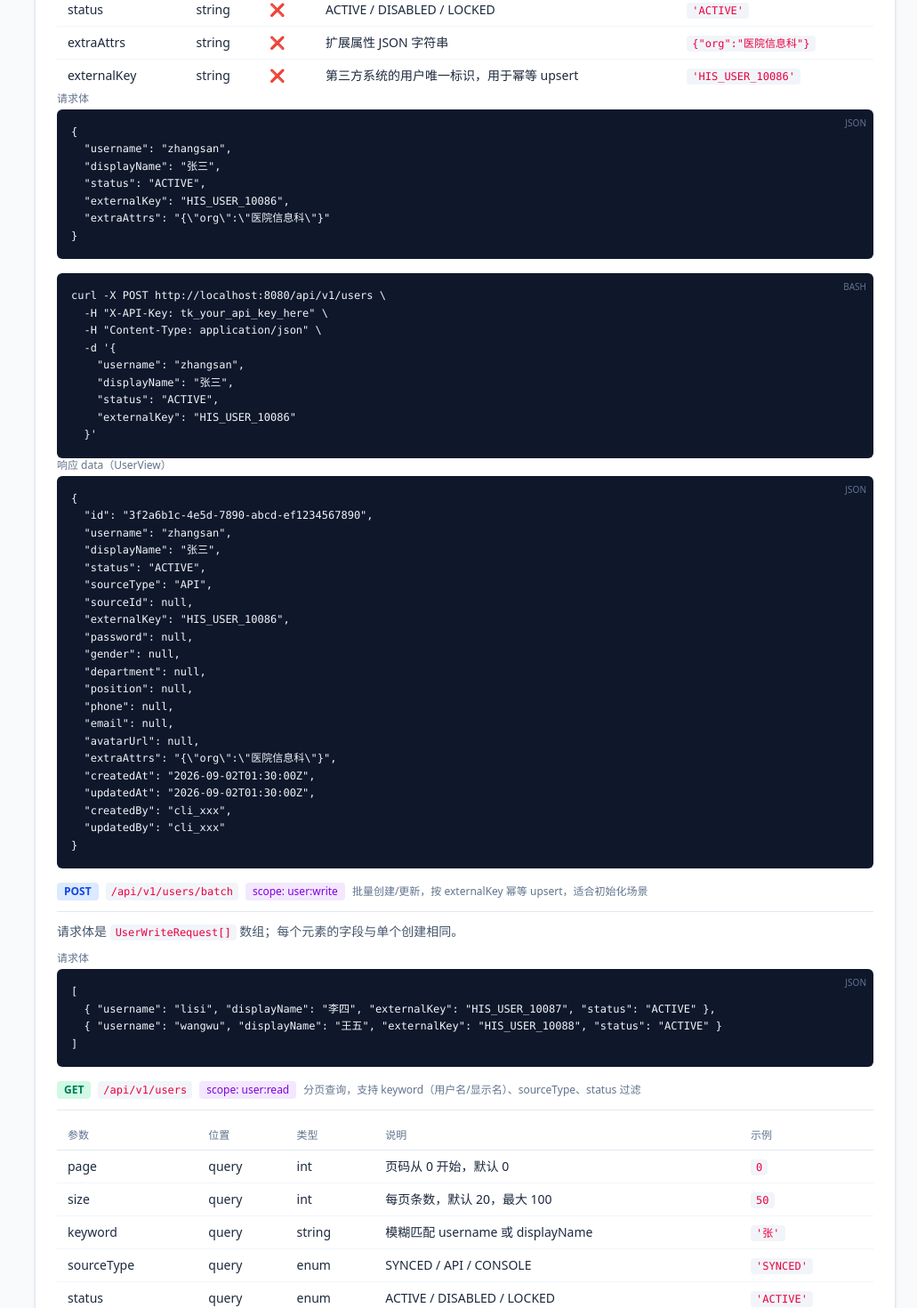
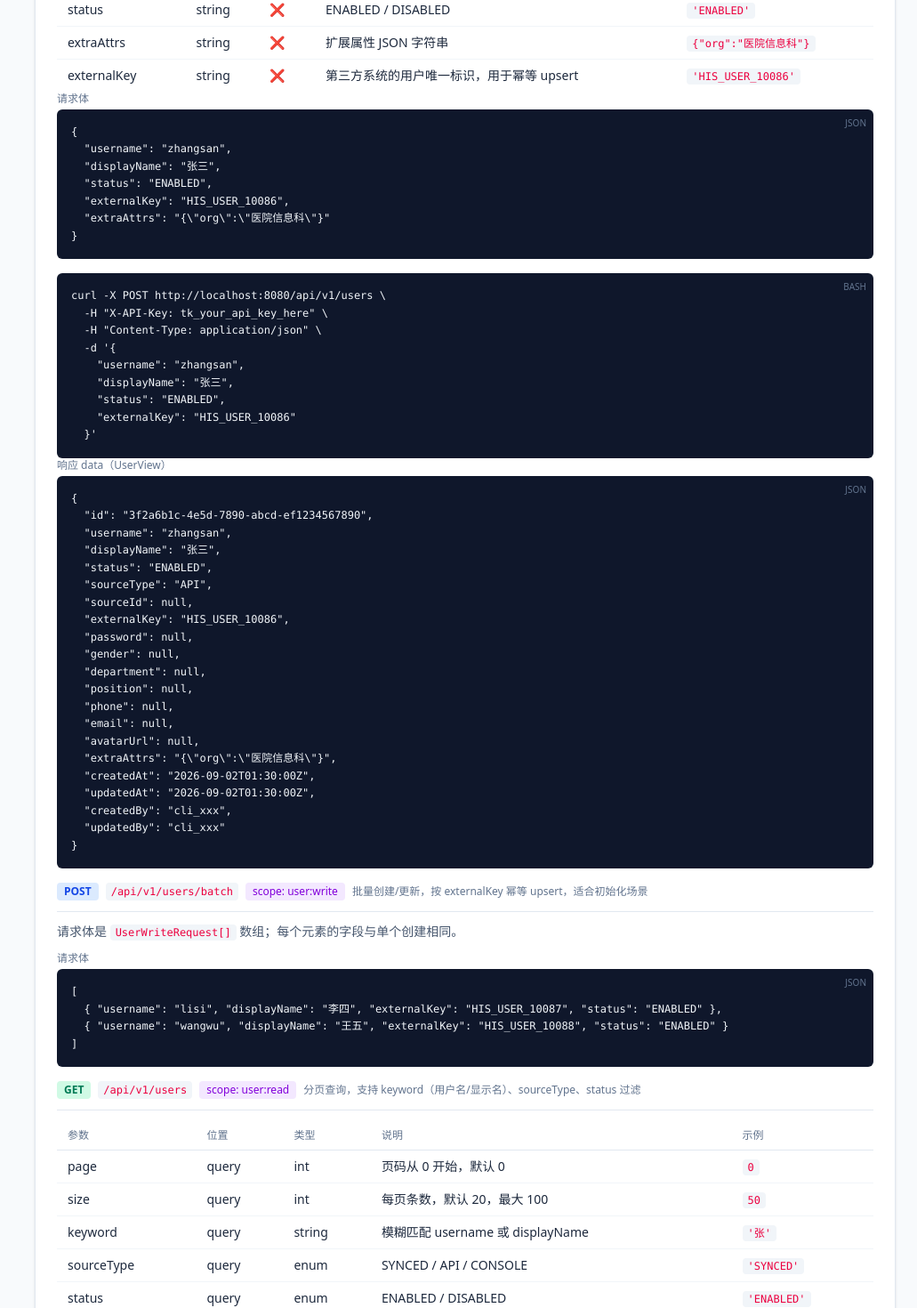
Before and after one commit to guwan/tongkey-frontend, a React (Vite) app: page /docs/openapi in a window 1280 px wide. Shown: the part 2280-3750 px from the top of the page at 89% size, without its empty margins (249-1280 px from the left). Built offline with nearby package versions, Linux system fonts and the light colour scheme.

Commit message:
refactor: 统一将实体状态枚举从ACTIVE改为ENABLED
更新了所有涉及用户状态的代码、文档和类型定义，将原ACTIVE状态值替换为ENABLED，保持状态枚举定义的一致性，移除了过时的LOCKED状态选项

```diff
--- a/src/api/types.ts
+++ b/src/api/types.ts
@@ -2,7 +2,7 @@
 
 export type EntityType = 'USER' | 'ROLE' | 'PERMISSION'
 export type SourceType = 'NATIVE' | 'SYNCED' | 'API'
-export type EntityStatus = 'ACTIVE' | 'DISABLED'
+export type EntityStatus = 'ENABLED' | 'DISABLED'
 export type ResourceType = 'MENU' | 'BUTTON' | 'API' | 'DATA' | 'OTHER'
 export type ChangeAction = 'CREATE' | 'UPDATE' | 'DELETE'
 export type DbType = 'MYSQL' | 'ORACLE' | 'POSTGRESQL' | 'MARIADB' | 'SQLSERVER'
--- a/src/docs/DataDictionary.tsx
+++ b/src/docs/DataDictionary.tsx
@@ -10,7 +10,7 @@ export const DATA_DICTIONARY = {
         { name: 'id', type: 'string(uuid)', required: true, zh: '主键', en: 'Primary key', example: '3f2a...' },
         { name: 'username', type: 'string', required: true, zh: '用户名（唯一）', en: 'Login name, unique', example: 'zhangsan' },
         { name: 'displayName', type: 'string', required: false, zh: '显示名', en: 'Display name', example: '张三' },
-        { name: 'status', type: 'enum(ACTIVE|DISABLED)', required: true, zh: '状态', en: 'Status', example: 'ACTIVE' },
+        { name: 'status', type: 'enum(ENABLED|DISABLED)', required: true, zh: '状态', en: 'Status', example: 'ENABLED' },
         { name: 'sourceType', type: 'enum(NATIVE|SYNCED|API)', required: true, zh: '数据来源', en: 'Data origin', example: 'SYNCED' },
         { name: 'sourceId', type: 'string', required: false, zh: '来源标识（数据源 id / client_id）', en: 'Origin identifier', example: 'ds-001' },
         { name: 'externalKey', type: 'string', required: false, zh: '外部幂等键（同步/写入方提供）', en: 'External idempotency key', example: 'EMP0001' },
--- a/src/docs/OpenApi.tsx
+++ b/src/docs/OpenApi.tsx
@@ -137,7 +137,7 @@ export default function OpenApi() {
           rows={[
             ['username', 'string', '✅', '登录名，全局唯一', <Code>'zhangsan'</Code>],
             ['displayName', 'string', '❌', '显示名', <Code>'张三'</Code>],
-            ['status', 'string', '❌', 'ACTIVE / DISABLED / LOCKED', <Code>'ACTIVE'</Code>],
+            ['status', 'string', '❌', 'ENABLED / DISABLED', <Code>'ENABLED'</Code>],
             ['extraAttrs', 'string', '❌', '扩展属性 JSON 字符串', <Code>{'{"org":"医院信息科"}'}</Code>],
             ['externalKey', 'string', '❌', '第三方系统的用户唯一标识，用于幂等 upsert', <Code>'HIS_USER_10086'</Code>],
           ]}
@@ -147,7 +147,7 @@ export default function OpenApi() {
           json={`{
   "username": "zhangsan",
   "displayName": "张三",
-  "status": "ACTIVE",
+  "status": "ENABLED",
   "externalKey": "HIS_USER_10086",
   "extraAttrs": "{\\"org\\":\\"医院信息科\\"}"
 }`}
@@ -159,7 +159,7 @@ export default function OpenApi() {
   -d '{
     "username": "zhangsan",
     "displayName": "张三",
-    "status": "ACTIVE",
+    "status": "ENABLED",
     "externalKey": "HIS_USER_10086"
   }'`}
         />
@@ -169,7 +169,7 @@ export default function OpenApi() {
   "id": "3f2a6b1c-4e5d-7890-abcd-ef1234567890",
   "username": "zhangsan",
   "displayName": "张三",
-  "status": "ACTIVE",
+  "status": "ENABLED",
   "sourceType": "API",
   "sourceId": null,
   "externalKey": "HIS_USER_10086",
@@ -194,8 +194,8 @@ export default function OpenApi() {
         <Json
           title="请求体"
           json={`[
-  { "username": "lisi", "displayName": "李四", "externalKey": "HIS_USER_10087", "status": "ACTIVE" },
-  { "username": "wangwu", "displayName": "王五", "externalKey": "HIS_USER_10088", "status": "ACTIVE" }
+  { "username": "lisi", "displayName": "李四", "externalKey": "HIS_USER_10087", "status": "ENABLED" },
+  { "username": "wangwu", "displayName": "王五", "externalKey": "HIS_USER_10088", "status": "ENABLED" }
 ]`}
         />
 
@@ -208,11 +208,11 @@ export default function OpenApi() {
             ['size', 'query', 'int', '每页条数，默认 20，最大 100', <Code>50</Code>],
             ['keyword', 'query', 'string', '模糊匹配 username 或 displayName', <Code>'张'</Code>],
             ['sourceType', 'query', 'enum', 'SYNCED / API / CONSOLE', <Code>'SYNCED'</Code>],
-            ['status', 'query', 'enum', 'ACTIVE / DISABLED / LOCKED', <Code>'ACTIVE'</Code>],
+            ['status', 'query', 'enum', 'ENABLED / DISABLED', <Code>'ENABLED'</Code>],
           ]}
         />
         <Curl
-          curl={`curl -X GET "${BASE}/api/v1/users?page=0&size=20&sourceType=SYNCED&status=ACTIVE" \\
+          curl={`curl -X GET "${BASE}/api/v1/users?page=0&size=20&sourceType=SYNCED&status=ENABLED" \\
   -H "X-API-Key: YOUR_API_KEY"`}
         />
 
@@ -371,7 +371,7 @@ curl -X GET "${BASE}/api/v1/changes?since=1756771200000&entity=USER&size=100" \\
           headers={['枚举', '可选值']}
           rows={[
             ['EntityType', <span><Code>USER</Code>, <Code>ROLE</Code>, <Code>PERMISSION</Code>, <Code>USER_ROLE</Code>, <Code>ROLE_PERMISSION</Code></span>],
-            ['EntityStatus', <span><Code>ACTIVE</Code>, <Code>DISABLED</Code>, <Code>LOCKED</Code></span>],
+            ['EntityStatus', <span><Code>ENABLED</Code>, <Code>DISABLED</Code></span>],
             ['SourceType', <span><Code>SYNCED</Code>（数据源同步）, <Code>API</Code>（开放 API）, <Code>CONSOLE</Code>（控制台手动）</span>],
             ['ResourceType', <span><Code>USER</Code>, <Code>ROLE</Code>, <Code>PERMISSION</Code>, <Code>MENU</Code>, <Code>API</Code>, <Code>DATA</Code></span>],
             ['ChangeAction', <span><Code>CREATE</Code>, <Code>UPDATE</Code>, <Code>DELETE</Code></span>],
@@ -390,7 +390,7 @@ API_KEY = "tk_your_api_key_here"
 HEADERS = {"X-API-Key": API_KEY, "Content-Type": "application/json"}
 
 # 幂等 upsert 用户
-def upsert_user(username, display_name, external_key, status="ACTIVE"):
+def upsert_user(username, display_name, external_key, status="ENABLED"):
     resp = requests.post(f"{BASE}/users", headers=HEADERS, json={
         "username": username,
         "displayName": display_name,
--- a/src/docs/QuickStart.tsx
+++ b/src/docs/QuickStart.tsx
@@ -23,7 +23,7 @@ export default function QuickStart() {
   "data": {
     "items": [
       { "id": "...", "username": "zhangsan", "displayName": "张三",
-        "status": "ACTIVE", "sourceType": "SYNCED" }
+        "status": "ENABLED", "sourceType": "SYNCED" }
     ],
     "total": 1, "page": 0, "size": 20
   },
--- a/src/docs/WebhookSpec.tsx
+++ b/src/docs/WebhookSpec.tsx
@@ -24,7 +24,7 @@ export default function WebhookSpec() {
     "id": "3f2a6b1c-...",
     "username": "zhangsan",
     "displayName": "张三",
-    "status": "ACTIVE",
+    "status": "ENABLED",
     "sourceType": "SYNCED"
   },
   "timestamp": "2026-08-28T03:15:42.123Z"
--- a/src/pages/Users.tsx
+++ b/src/pages/Users.tsx
@@ -58,7 +58,7 @@ export default function Users() {
           </Select>
           <Select className="!w-32" value={status} onChange={(e) => { setStatus(e.target.value); setPage(0) }}>
             <option value="">全部状态</option>
-            <option value="ACTIVE">启用</option>
+            <option value="ENABLED">启用</option>
             <option value="DISABLED">停用</option>
           </Select>
         </div>
@@ -75,7 +75,7 @@ export default function Users() {
                 { title: '用户名', render: (u: UserView) => <span className="font-medium">{u.username}</span> },
                 { title: '显示名', render: (u: UserView) => u.displayName ?? '-' },
                 { title: '来源', render: (u: UserView) => <SourceBadge sourceType={u.sourceType} /> },
-                { title: '状态', render: (u: UserView) => <StatusBadge ok={u.status === 'ACTIVE'} /> },
+                { title: '状态', render: (u: UserView) => <StatusBadge ok={u.status === 'ENABLED'} /> },
                 { title: 'externalKey', render: (u: UserView) => <span className="font-mono text-xs">{u.externalKey ?? '-'}</span> },
                 { title: '更新时间', render: (u: UserView) => fmtTime(u.updatedAt) },
                 { title: '更新人', render: (u: UserView) => u.updatedBy ?? '-' },
@@ -113,7 +113,7 @@ export default function Users() {
 function UserFormModal({ user, onClose, onSaved }: { user: UserView | null; onClose: () => void; onSaved: () => void }) {
   const [username, setUsername] = useState(user?.username ?? '')
   const [displayName, setDisplayName] = useState(user?.displayName ?? '')
-  const [status, setStatus] = useState<string>(user?.status ?? 'ACTIVE')
+  const [status, setStatus] = useState<string>(user?.status ?? 'ENABLED')
   const [extraAttrs, setExtraAttrs] = useState(user?.extraAttrs ?? '')
   const [saving, setSaving] = useState(false)
 
@@ -149,7 +149,7 @@ function UserFormModal({ user, onClose, onSaved }: { user: UserView | null; onCl
         </Field>
         <Field label="状态">
           <Select value={status} onChange={(e) => setStatus(e.target.value)}>
-            <option value="ACTIVE">启用</option>
+            <option value="ENABLED">启用</option>
             <option value="DISABLED">停用</option>
           </Select>
         </Field>
```
